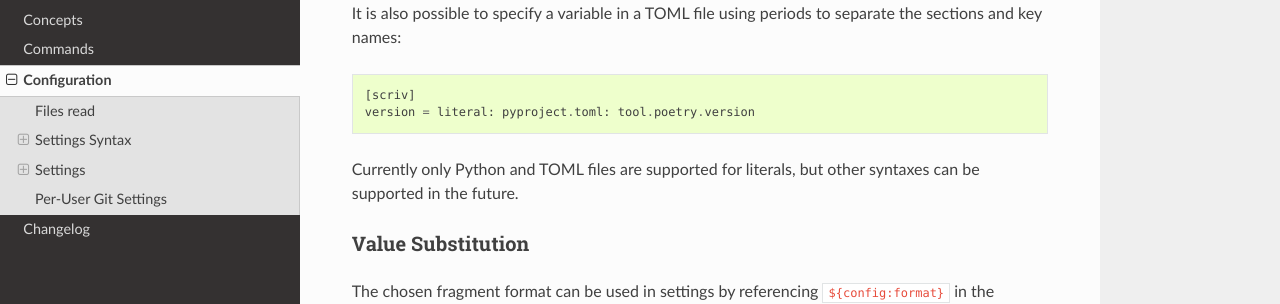
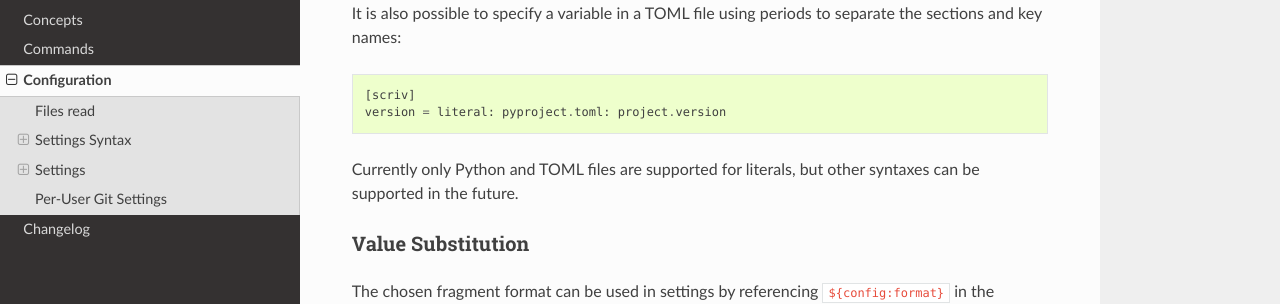
Before and after one commit to nedbat/scriv, a Sphinx documentation site: the page built from docs/configuration.rst, in a window 1280 px wide and 900 px high, scrolled down 1100 px. Shown: the part 155-459 px from the top of the window. Built offline with Sphinx 7.4.7 and the Read the Docs theme 2.0.0, drawn with Linux system fonts in a browser that asks for light colours.

Commit message:
Update to use a PEP 621 TOML version example

```diff
--- a/docs/configuration.rst
+++ b/docs/configuration.rst
@@ -65,7 +65,7 @@ It is also possible to specify a variable in a TOML file
 using periods to separate the sections and key names::
 
     [scriv]
-    version = literal: pyproject.toml: tool.poetry.version
+    version = literal: pyproject.toml: project.version
 
 Currently only Python and TOML files are supported for literals,
 but other syntaxes can be supported in the future.
```
